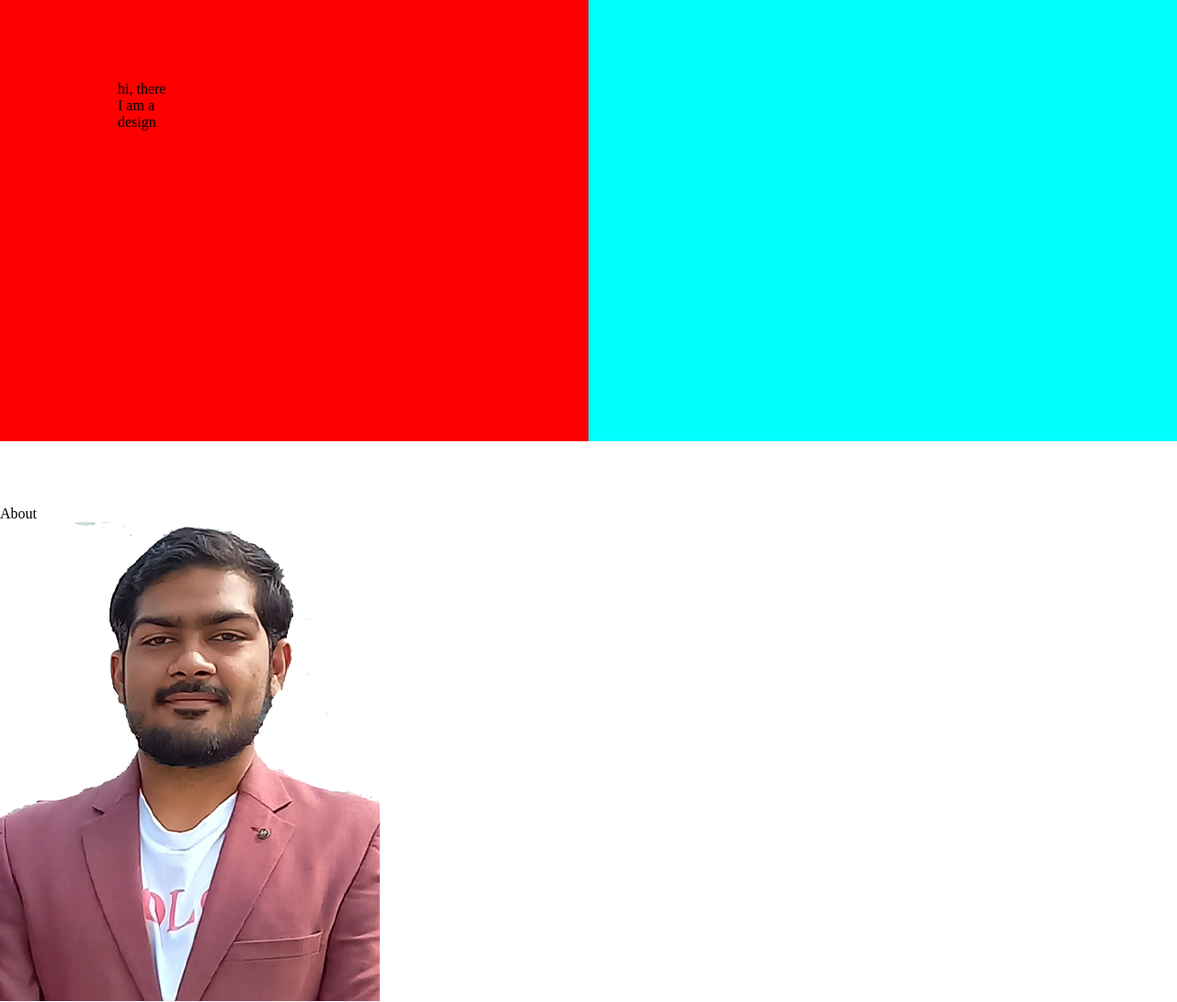
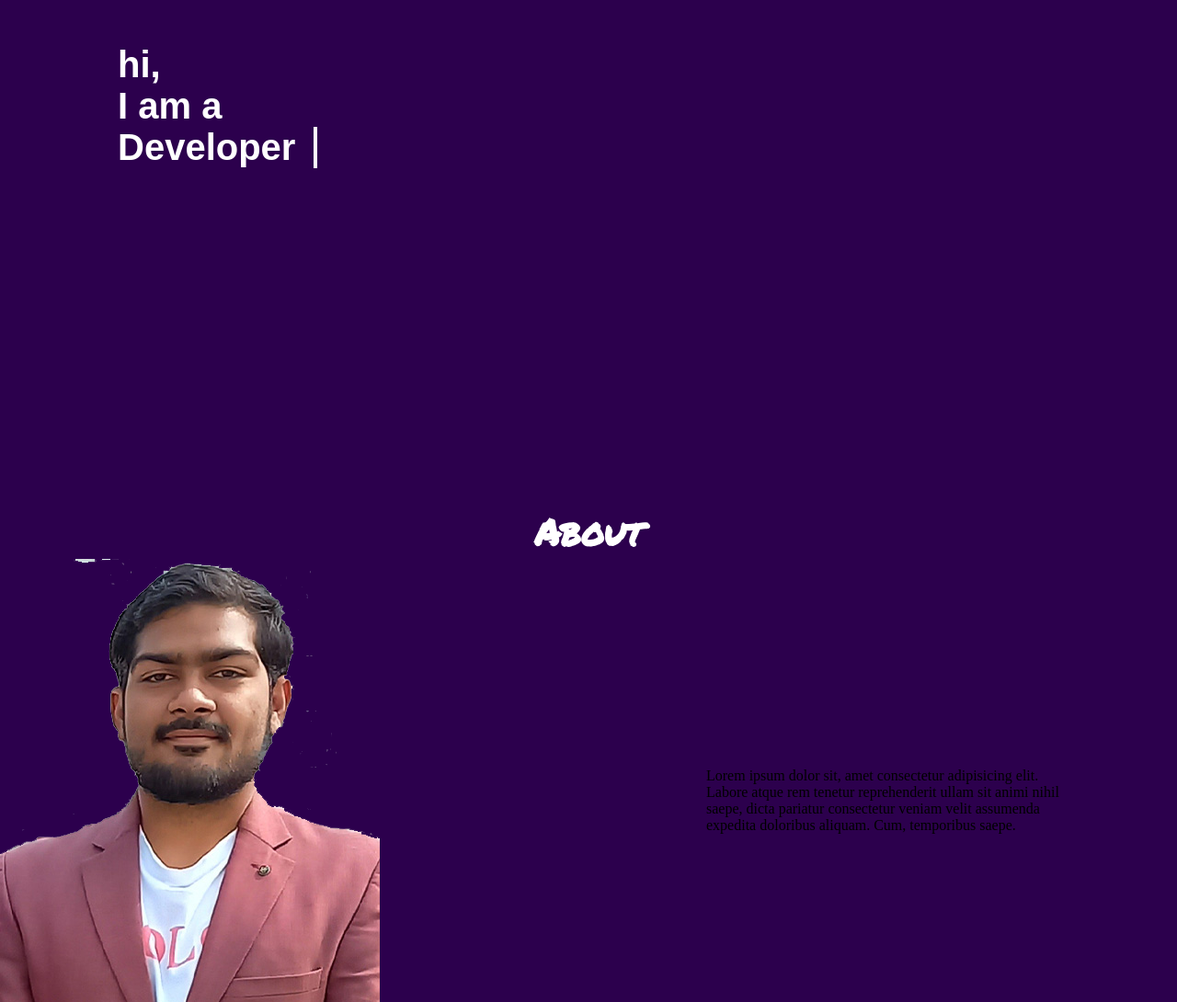
Before and after one commit to prince1killer/developwithpranav, a plain HTML site: page index.html in a window 1280 px wide. Shown: the part 320-1410 px from the top of the page at 92% size. Drawn offline with Linux system fonts and the light colour scheme; files whose address does not match are found by name.

Commit message:
second update

```diff
--- a/css/style.css
+++ b/css/style.css
@@ -3,6 +3,7 @@
 :root{
   --normal-text: Caveat;
   --title-text: Permanent Marker;
+  --font-color: white;
 }
 
 *{
@@ -11,11 +12,21 @@
   box-sizing: border-box;
 }
 
+body{
+    background-color: rgb(44, 0, 77);
+}
 /* =============================================== COMMON START ====================================== */
 section{
     padding-top: 70px;
 }
 
+
+.title{
+    color: var(--font-color);
+    font-size: 40px;
+    font-weight: 600;
+    font-family: var(--title-text);
+}
 /* ============================================== Navbar =============================================== */
 .nav{
     width: 100%;
@@ -41,7 +52,7 @@ section{
 .nav-list > ul > li > a{
     margin: 10px;
     text-decoration: none;
-    color: black;
+    color: var(--font-color);
     font-size: 20px;
     font-weight: 600;
     font-family: var(--title-text);
@@ -51,6 +62,7 @@ section{
     font-family: Verdana, Geneva, Tahoma, sans-serif;
     font-weight: 650;
     font-size: 30px;
+    color: var(--font-color);
 }
 
 
@@ -76,12 +88,64 @@ section{
     justify-content: center;
     flex-direction: column;
 }
-.home_des{
+/* .home_des{
     background-color: red;
 }
 .home_img{
     background-color: aqua;
+} */
+
+.home_des{
+    font-size: 40px;
+    font-family: Arial, Helvetica, sans-serif;
+    font-weight: 600;
+    color: var(--font-color);
 }
-/* ============================================== Responsice Start ==================================== */
+
+.home_des>div{
+    width: fit-content;
+}
+
+.home_des > div > .home_des_des{
+    border-right: 4px solid var(--font-color);
+    width: fit-content;
+    animation: textanim 4s linear infinite;
+    overflow: hidden;
+}
+@keyframes textanim{
+    0%{
+        width: 0%;
+    }
+    20%{
+        width: calc(100% + 20px);
+    }
+    80%{
+        width: calc(100% + 20px);
+    }
+    100%{
+        width: 0%;
+    }
+}
+/* ============================================== About ==================================== */
+.about{
+    display: flex;
+    flex-direction: column;
+    align-items: center;
+    justify-content: center;
+}
+.about-info{
+    display: flex;
+    align-items: center;
+    justify-content: center;
+}
+
+.about-info > div{
+    width: 50%;
+}
+
+.about-dis{
+    padding: 0% 10%;
+}
+
 
 /* ============================================== Responsice End ==================================== */
--- a/index.html
+++ b/index.html
@@ -26,42 +26,45 @@
     <!-- ========================================== Home ===================================== -->
     <section class="home" id="home">
         <div class="home_des">
-            <div class="home_des_name">hi, there</div>
+          <div>
+            <div class="home_des_name">hi,</div>
             <div>I am a</div>
             <div class="home_des_des"></div>
+
+          </div>
         </div>
         <div class="home_img"></div>
 
     </section>
     <!-- ========================================== About ===================================== -->
-    <section id='about' className='section about'>
-        <div className="title">About</div>
-        <div className="about-info">
-          <div className="about-img"><img src="images/Aboutphoto.png" alt="my-photo" /></div>
-          <div className="about-dis">Lorem ipsum dolor sit, amet consectetur adipisicing elit. Labore atque rem tenetur reprehenderit ullam sit animi nihil saepe, dicta pariatur consectetur veniam velit assumenda expedita doloribus aliquam. Cum, temporibus saepe.</div>
+    <section id='about' class='section about'>
+        <div class="title">About</div>
+        <div class="about-info">
+          <div class="about-img"><img src="images/Aboutphoto.png" alt="my-photo" /></div>
+          <div class="about-dis">Lorem ipsum dolor sit, amet consectetur adipisicing elit. Labore atque rem tenetur reprehenderit ullam sit animi nihil saepe, dicta pariatur consectetur veniam velit assumenda expedita doloribus aliquam. Cum, temporibus saepe.</div>
         </div>
-        <div className="about-topic">
-          <div className="about-topic-front about-topic-icons">
+        <div class="about-topic">
+          <div class="about-topic-front about-topic-icons">
             <img src="images/html.png" alt="blender" />
             <img src="images/js.png" alt="blender" />
             <img src="images/css3.png" alt="blender" />
             <img src="images/react.png" alt="react" />
           </div>
-          <div className="about-topic-backend about-topic-icons">
+          <div class="about-topic-backend about-topic-icons">
 
           </div>
-          <div className="about-topic-desgin about-topic-icons">
+          <div class="about-topic-desgin about-topic-icons">
             <img src="images/photoshop.png" alt="photoshop" />
             <img src="images/illustrator.png" alt="" />
             <img src="images/blender.png" alt="blender" />
             <img src="images/after-effects.png" alt="after effect" />
 
           </div>
-          <div className="about-topic-data about-topic-icons">
+          <div class="about-topic-data about-topic-icons">
             <img src="images/images/sql.png" alt="sql" />
             <img src="images/docker.png" alt="docker" />
           </div>
-          <div className="about-topic-program about-topic-icons">
+          <div class="about-topic-program about-topic-icons">
             <img src="images/cpp.png" alt="cpp" />
             <img src="images/c.png" alt="c" />
             <img src="images/python.png" alt="pytohn" />
--- a/js/script.js
+++ b/js/script.js
@@ -1,22 +1,15 @@
 let wname = document.querySelector(".home_des_des")
 let count = 0;
-let wnameCount = 0
-console.log(wname)
-let wnameList = ["development","design"]
+let wnameList = ["Developer","Designer","Blogger","Youtuber"]
 setInterval(()=>{
-    if(count%4 == 0||count==0){
-        wname.innerHTML = wnameList[wnameCount]
-        wnameCount++;
-    }
-    if(wnameCount > wnameList.length-1){
-        wnameCount = 0
+
+        wname.innerHTML = wnameList[count]
+        count++;
+    if(count > wnameList.length-1){
+        count = 0
     }
     console.log(count)
-    count++;
-    if(count == 200){
-        count = 0;
-    }
-},1000)
+},4000)
 
 
 let ul = document.querySelector(".nav-list-items")
@@ -28,6 +21,4 @@ const togglemenu = () => {
     else if(ul.style.display == "flex"){
         ul.style.display = "none"
     }
-    console.log(ul)
-    // if()
 }
```
